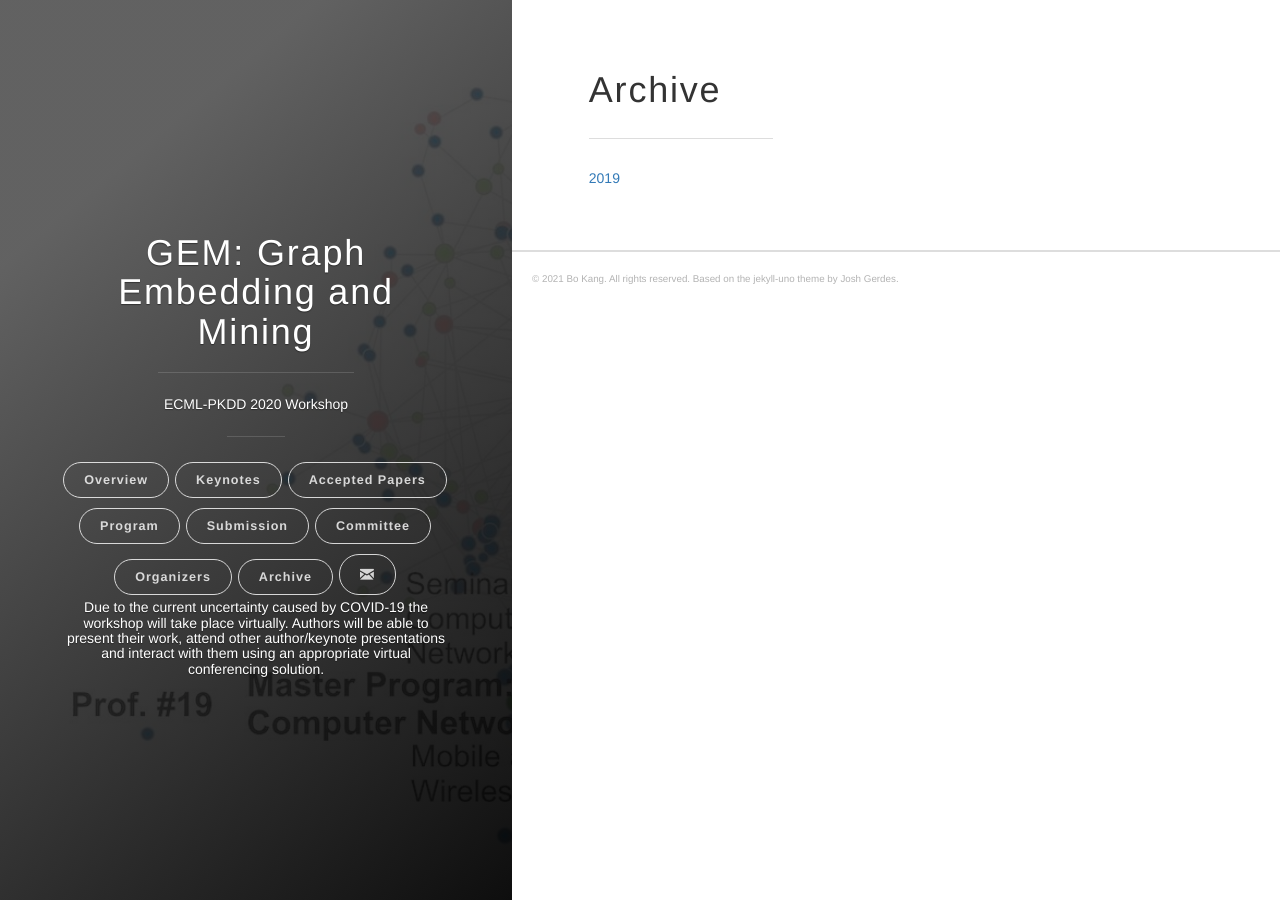
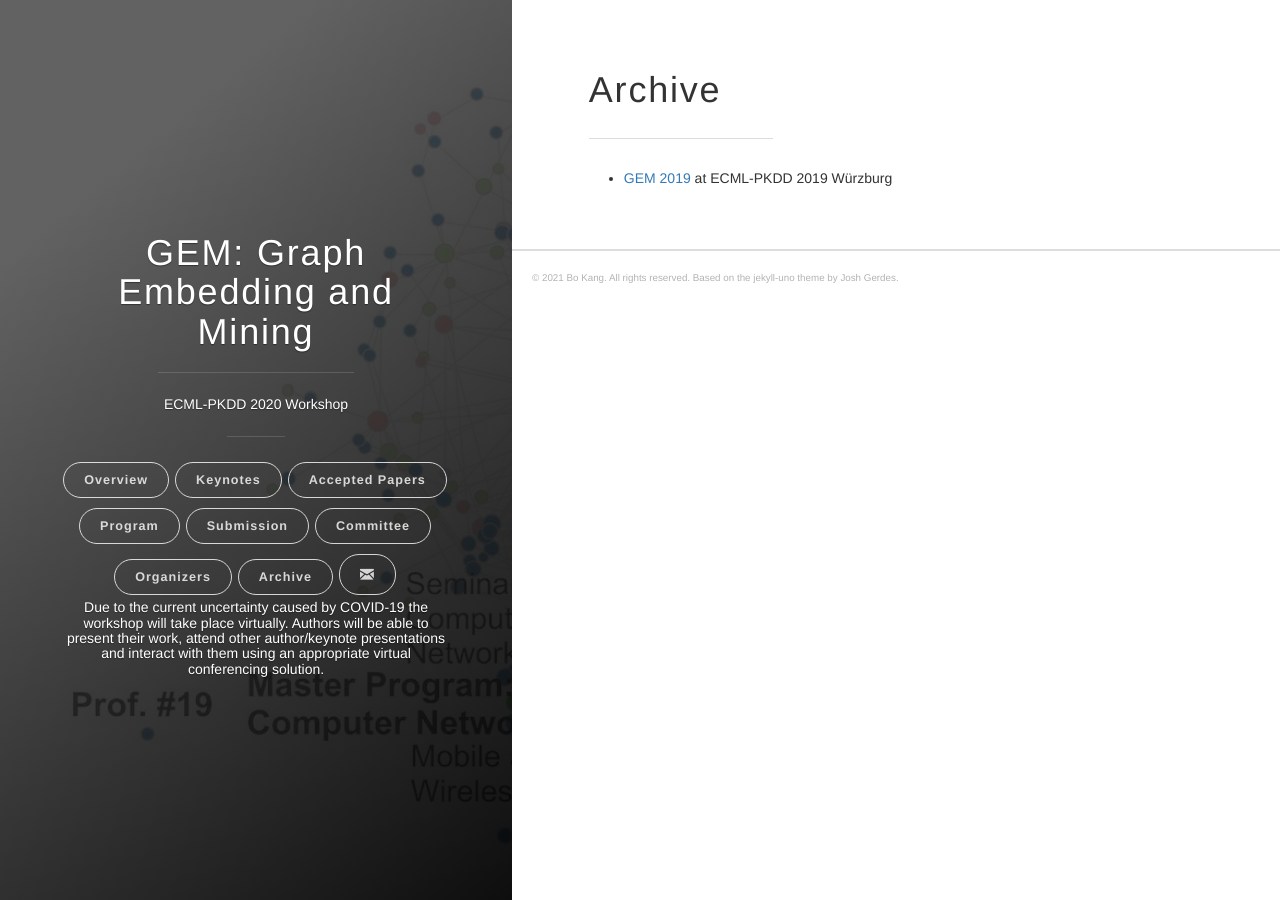
Before and after one commit to gem-ecmlpkdd/gem-ecmlpkdd.github.io, a Jekyll site: the page built from pages/archive.md, in a window 1280 px wide. Built offline with Jekyll 4.4.1, drawn with Linux system fonts in a browser that asks for light colours; nearby versions of some CDN libraries.

Commit message:
fix url typo, add context to archive page.

```diff
--- a/_includes/header.html
+++ b/_includes/header.html
@@ -26,7 +26,7 @@
               <li class="navigation__item"><a href="{{ site.baseurl }}/submission" title="{{ site.title }} Submission" class="blog-button">Submission</a></li>
               <li class="navigation__item"><a href="{{ site.baseurl }}/committee" title="{{ site.title }} Committee" class="blog-button">Committee</a></li>
               <li class="navigation__item"><a href="{{ site.baseurl }}/organizers" title="{{ site.title }} Organizers" class="blog-button">Organizers</a></li>
-              <li class="navigation__item"><a href="{{ site.baseurl }}/Archive" title="{{ site.title }} Archive" class="blog-button">Archive</a></li>
+              <li class="navigation__item"><a href="{{ site.baseurl }}/archive" title="{{ site.title }} Archive" class="blog-button">Archive</a></li>
               <li class="navigation__item">
                 <a href="mailto:{{ site.author.email }}" title="Email {{ site.author.email }}" target="_blank">
                   <i class="icon icon-mail"></i>
--- a/pages/archive.md
+++ b/pages/archive.md
@@ -4,4 +4,4 @@ title: Archive
 permalink: /archive/
 ---
 ---
-[2019]({{site.baseurl}}/../archive/2019/)
+* [GEM 2019]({{site.baseurl}}/../archive/2019/) at ECML-PKDD 2019 Würzburg
```
